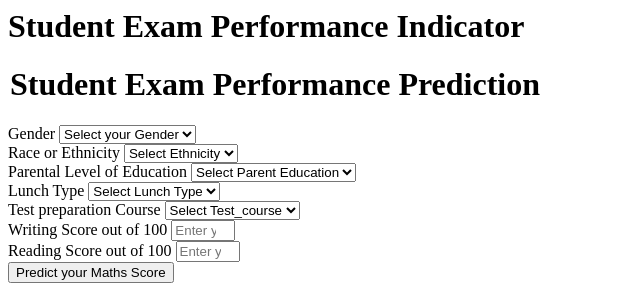
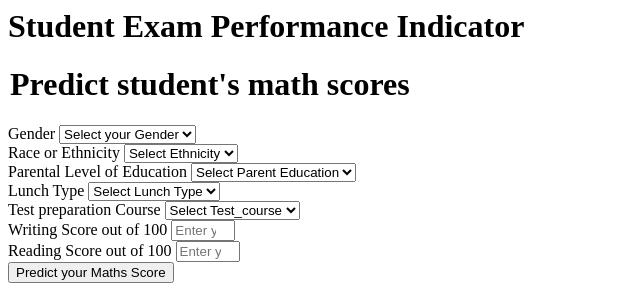
Before and after one commit to tlduf03/mlproject, a Flask app: page /predictdata in a window 1280 px wide. Shown: the top 303 px of the page, without its empty margins (0-640 px from the left). Run offline with Flask 3, Linux system fonts and the light colour scheme.

Commit message:
application.py editted

```diff
--- a/templates/home.html
+++ b/templates/home.html
@@ -5,7 +5,7 @@
 
        <form action="{{ url_for('predict_datapoint')}}" method="post">
         <h1>
-            <legend>Student Exam Performance Prediction</legend>
+            <legend>Predict student's math scores</legend>
         </h1>
         <div class="mb-3">
             <label class="form-label">Gender</label>
```
